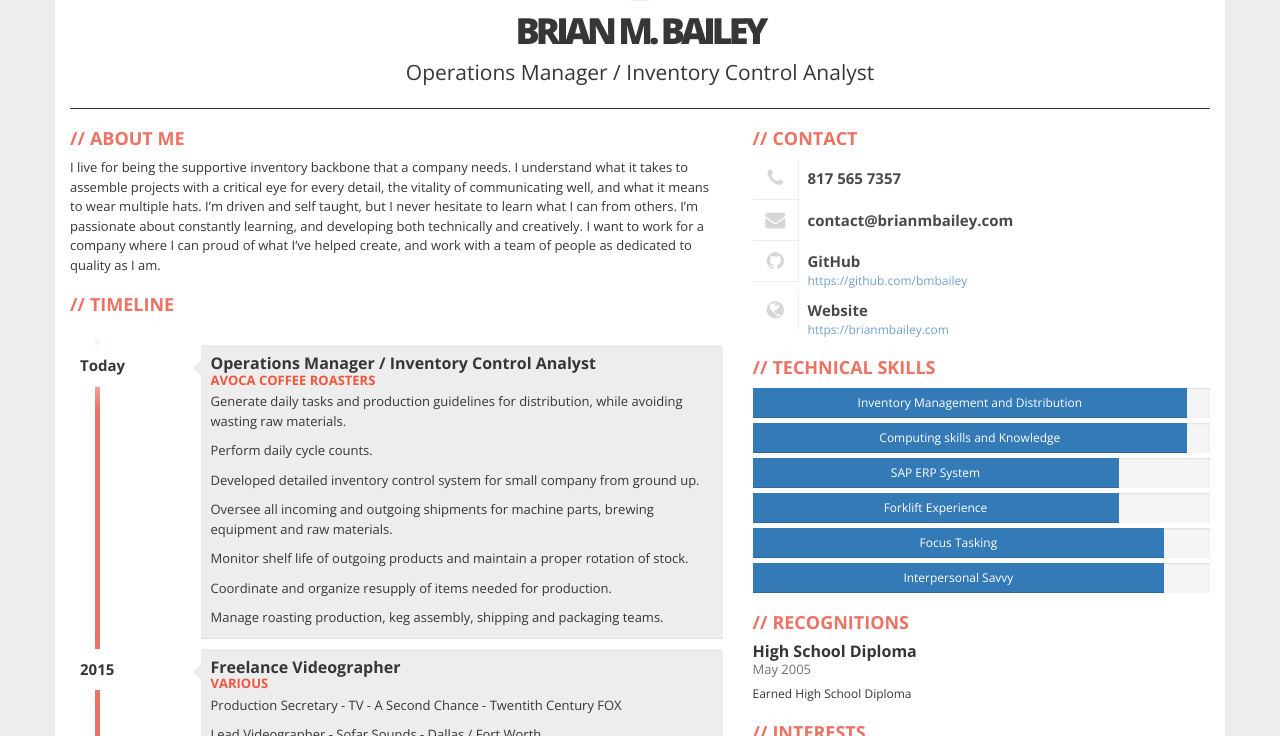
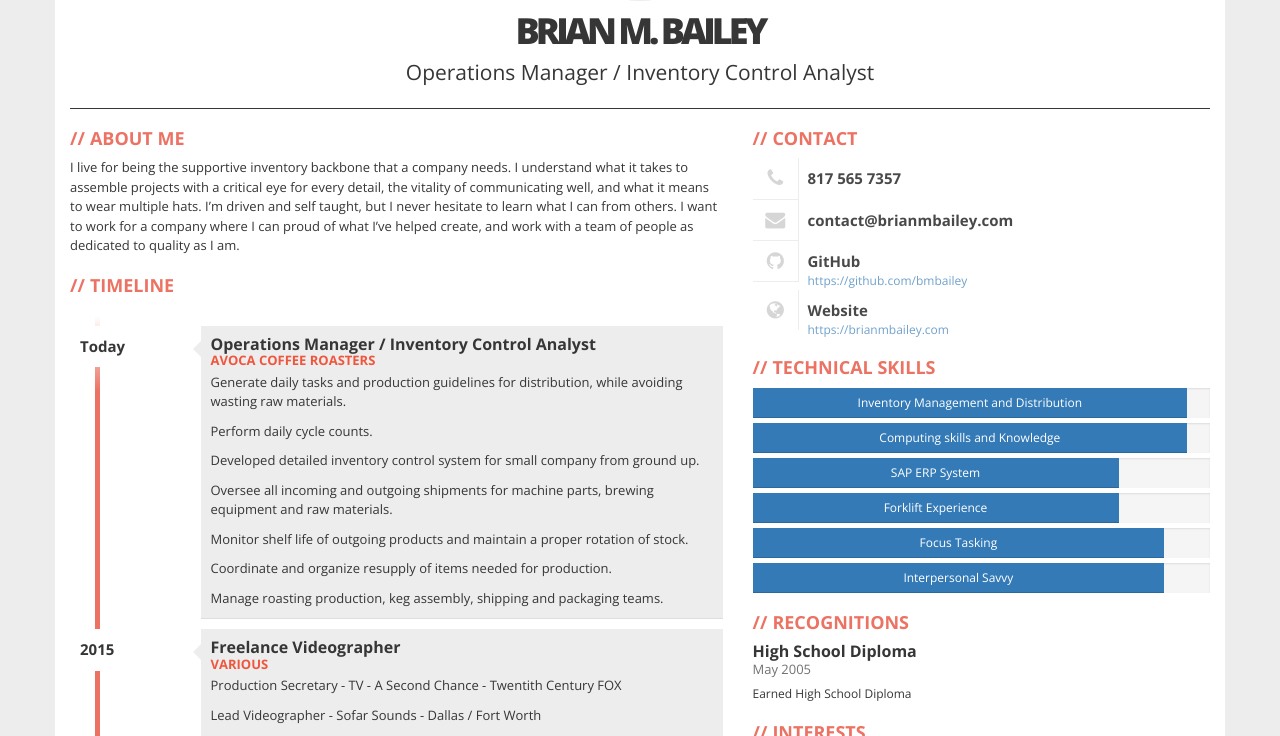
Before and after one commit to Bmbailey/Resume, a Jekyll site: the page built from index.html, in a window 1280 px wide and 900 px high, cut to the strip 164-900 px from the top of the window. Built offline with Jekyll 4.4.1, drawn with Linux system fonts in a browser that asks for light colours; nearby versions of some CDN libraries.

Commit message:
Cleaned up the sentences a bit

```diff
--- a/_data/about.yml
+++ b/_data/about.yml
@@ -1,5 +1,5 @@
 I live for being the supportive inventory backbone that a company needs. I understand what it takes to assemble projects with a critical eye for every detail, the vitality of communicating well, and what it means to wear multiple hats.
 
-I’m driven and self taught, but I never hesitate to learn what I can from others. I’m passionate about constantly learning, and developing both technically and creatively.
+I’m driven and self taught, but I never hesitate to learn what I can from others.
 
 I want to work for a company where I can proud of what I’ve helped create, and work with a team of people as dedicated to quality as I am.
```
